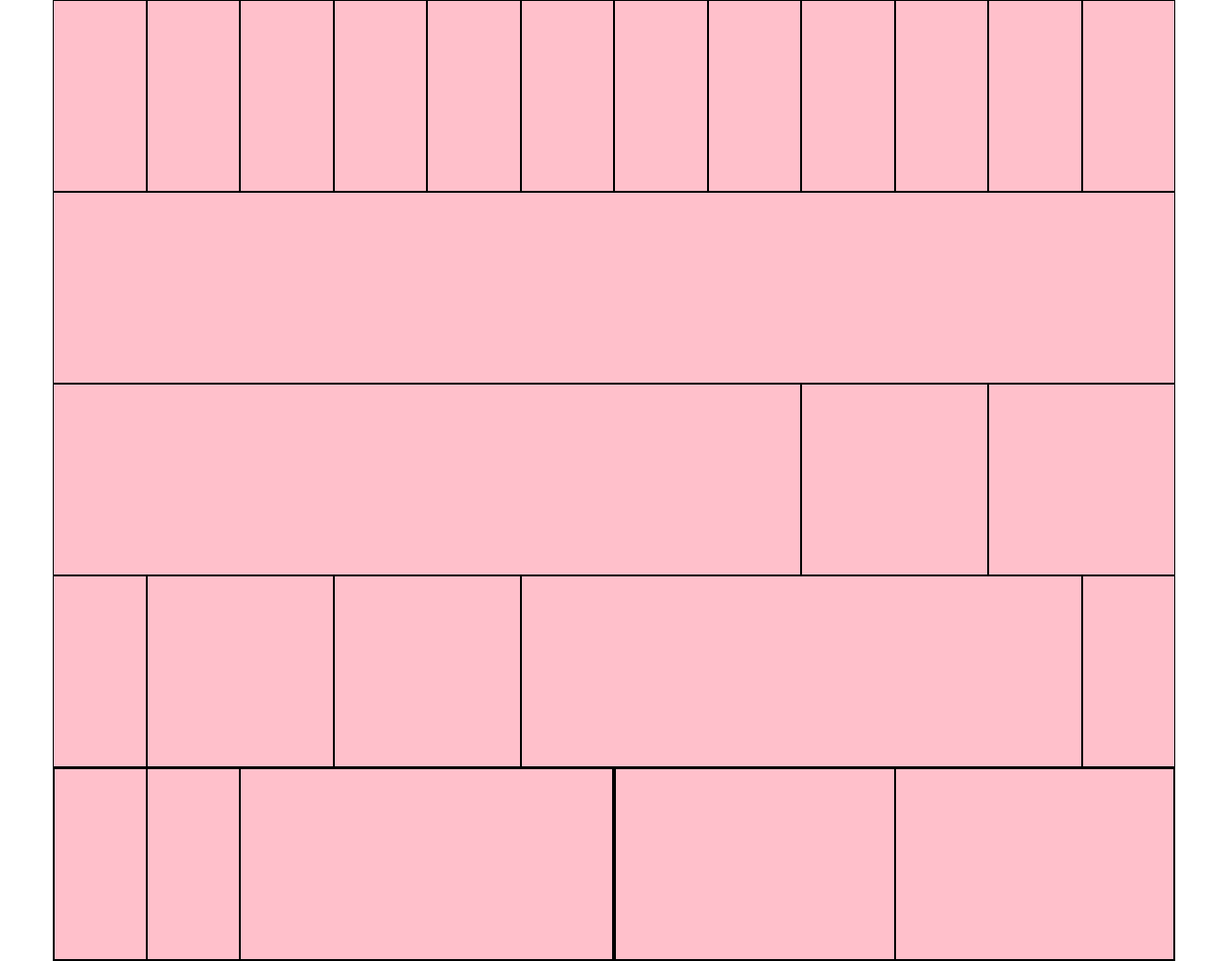
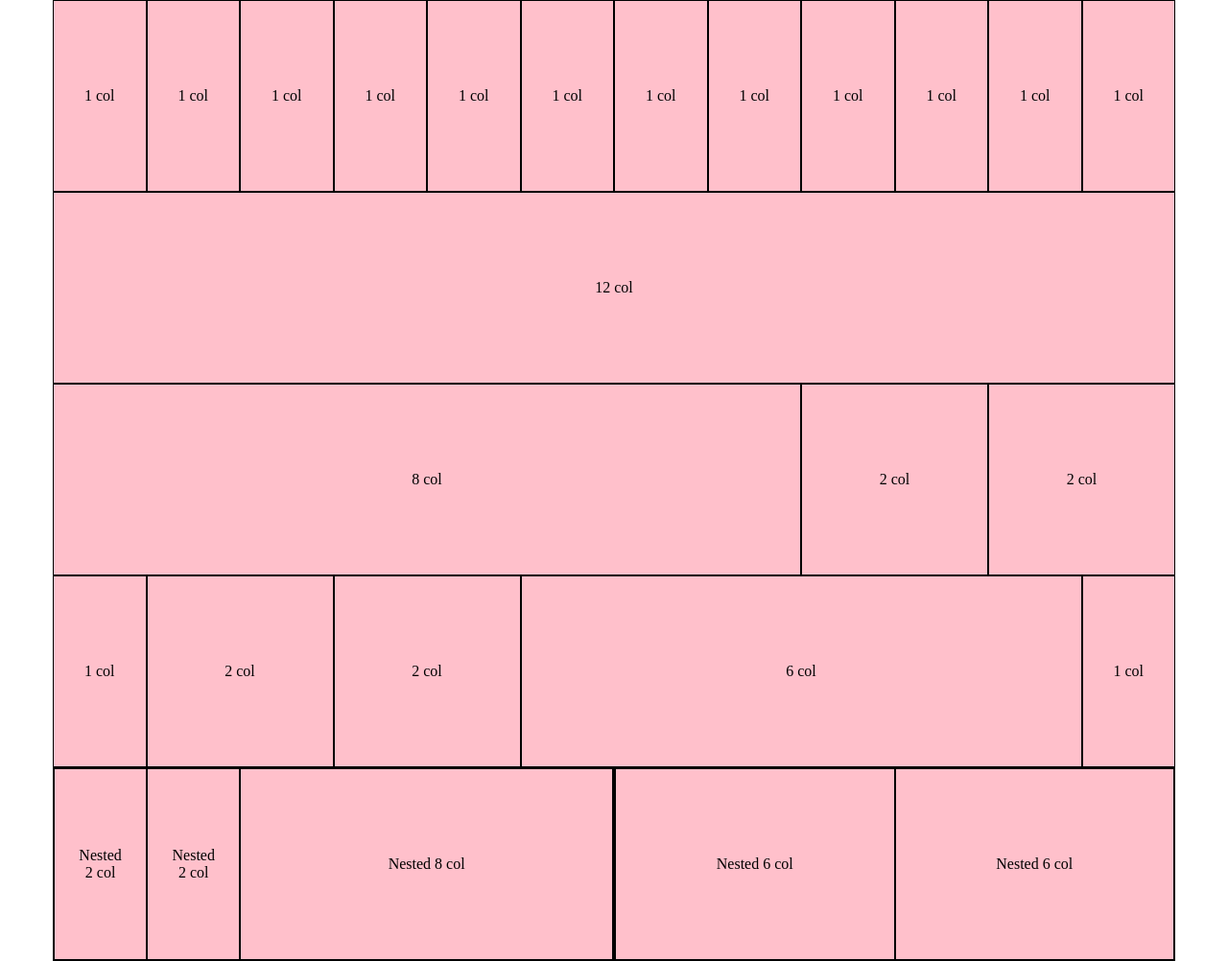
Before and after one commit to Nicolas2595/html-css-12bool, a plain HTML site: page index.html in a window 1280 px wide. Shown: the whole page at 96% size. Drawn offline with Linux system fonts and the light colour scheme.

Commit message:
aggiunte scritte col

```diff
--- a/css/12-bool.css
+++ b/css/12-bool.css
@@ -10,6 +10,7 @@
     min-height: 200px;
     border: 1px solid black;
     background-color: pink;
+    position: relative;
 }
 
 * {
@@ -21,6 +22,7 @@
 .container {
     max-width: 1170px;
     margin: 0 auto;
+    position: relative;
 }
 
 .container::after {
--- a/css/style.css
+++ b/css/style.css
@@ -0,0 +1,7 @@
+p {
+    text-align: center;
+    position: absolute;
+    top: 50%;
+    left: 50%;
+    transform: translate(-50% , -50%);
+}
--- a/index.html
+++ b/index.html
@@ -10,50 +10,102 @@
     </head>
     <body class="debug">
         <div class="container">
-            <div class="col-1"></div>
-            <div class="col-1"></div>
-            <div class="col-1"></div>
-            <div class="col-1"></div>
-            <div class="col-1"></div>
-            <div class="col-1"></div>
-            <div class="col-1"></div>
-            <div class="col-1"></div>
-            <div class="col-1"></div>
-            <div class="col-1"></div>
-            <div class="col-1"></div>
-            <div class="col-1"></div>
+            <div class="col-1">
+                <p>1 col</p>
+            </div>
+            <div class="col-1">
+                <p>1 col</p>
+            </div>
+            <div class="col-1">
+                <p>1 col</p>
+            </div>
+            <div class="col-1">
+                <p>1 col</p>
+            </div>
+            <div class="col-1">
+                <p>1 col</p>
+            </div>
+            <div class="col-1">
+                <p>1 col</p>
+            </div>
+            <div class="col-1">
+                <p>1 col</p>
+            </div>
+            <div class="col-1">
+                <p>1 col</p>
+            </div>
+            <div class="col-1">
+                <p>1 col</p>
+            </div>
+            <div class="col-1">
+                <p>1 col</p>
+            </div>
+            <div class="col-1">
+                <p>1 col</p>
+            </div>
+            <div class="col-1">
+                <p>1 col</p>
+            </div>
         </div>
 
         <div class="container">
-            <div class="col-12"></div>
+            <div class="col-12">
+                <p>12 col</p>
+            </div>
         </div>
 
         <div class="container">
-            <div class="col-8"></div>
-            <div class="col-2"></div>
-            <div class="col-2"></div>
+            <div class="col-8">
+                <p>8 col</p>
+            </div>
+            <div class="col-2">
+                <p>2 col</p>
+            </div>
+            <div class="col-2">
+                <p>2 col</p>
+            </div>
         </div>
 
         <div class="container">
-            <div class="col-1"></div>
-            <div class="col-2"></div>
-            <div class="col-2"></div>
-            <div class="col-6"></div>
-            <div class="col-1"></div>
+            <div class="col-1">
+                <p>1 col</p>
+            </div>
+            <div class="col-2">
+                <p>2 col</p>
+            </div>
+            <div class="col-2">
+                <p>2 col</p>
+            </div>
+            <div class="col-6">
+                <p>6 col</p>
+            </div>
+            <div class="col-1">
+                <p>1 col</p>
+            </div>
         </div>
 
         <div class="container">
             <div class="col-6">
                 <div class="container">
-                    <div class="col-2"></div>
-                    <div class="col-2"></div>
-                    <div class="col-8"></div>
+                    <div class="col-2">
+                        <p>Nested 2 col</p>
+                    </div>
+                    <div class="col-2">
+                        <p>Nested 2 col</p>
+                    </div>
+                    <div class="col-8">
+                        <p>Nested 8 col</p>
+                    </div>
                 </div>
             </div>
             <div class="col-6">
                 <div class="container">
-                    <div class="col-6"></div>
-                    <div class="col-6"></div>
+                    <div class="col-6">
+                        <p>Nested 6 col</p>
+                    </div>
+                    <div class="col-6">
+                        <p>Nested 6 col</p>
+                    </div>
                 </div>
             </div>
         </div>
```
